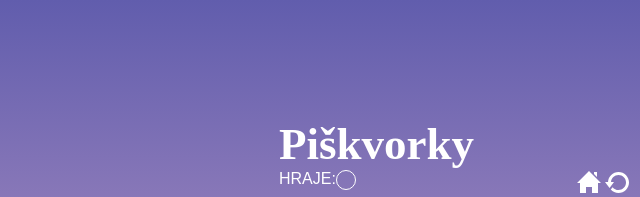
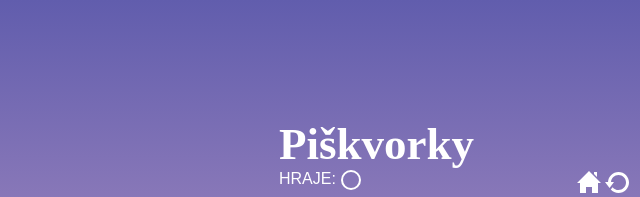
Before and after one commit to Kristyna-Novakova/piskvorky, a plain HTML site: page hra.html in a window 1280 px wide. Shown: the top 197 px of the page, 186-826 px from the left. Drawn offline with Linux system fonts and the light colour scheme.

Commit message:
Editing of Player class

```diff
--- a/style.css
+++ b/style.css
@@ -106,6 +106,7 @@ body {
   display: block;
   width: 20px;
   height: 20px;
-  border: 1px solid #ffffff;
+  border: 2px solid #ffffff;
   border-radius: 50%;
+  margin-left: 5px;
 }
```
